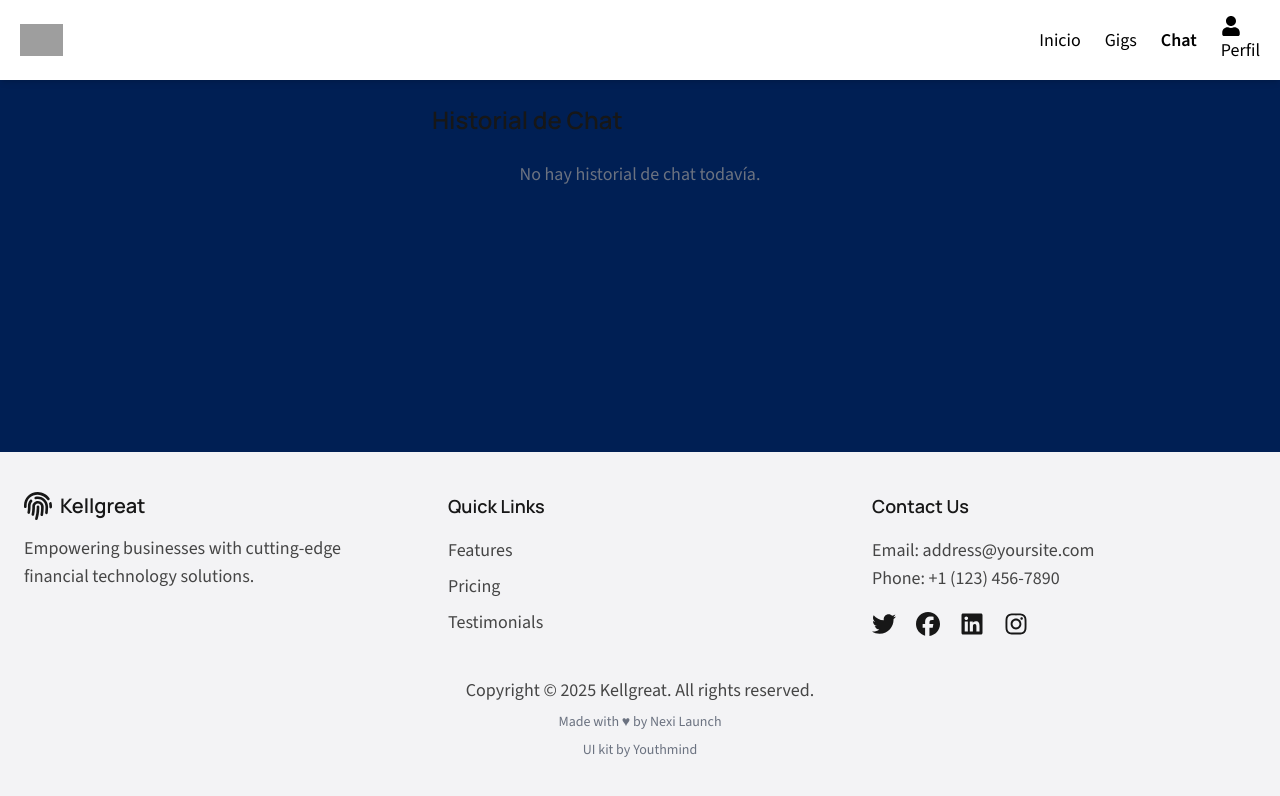
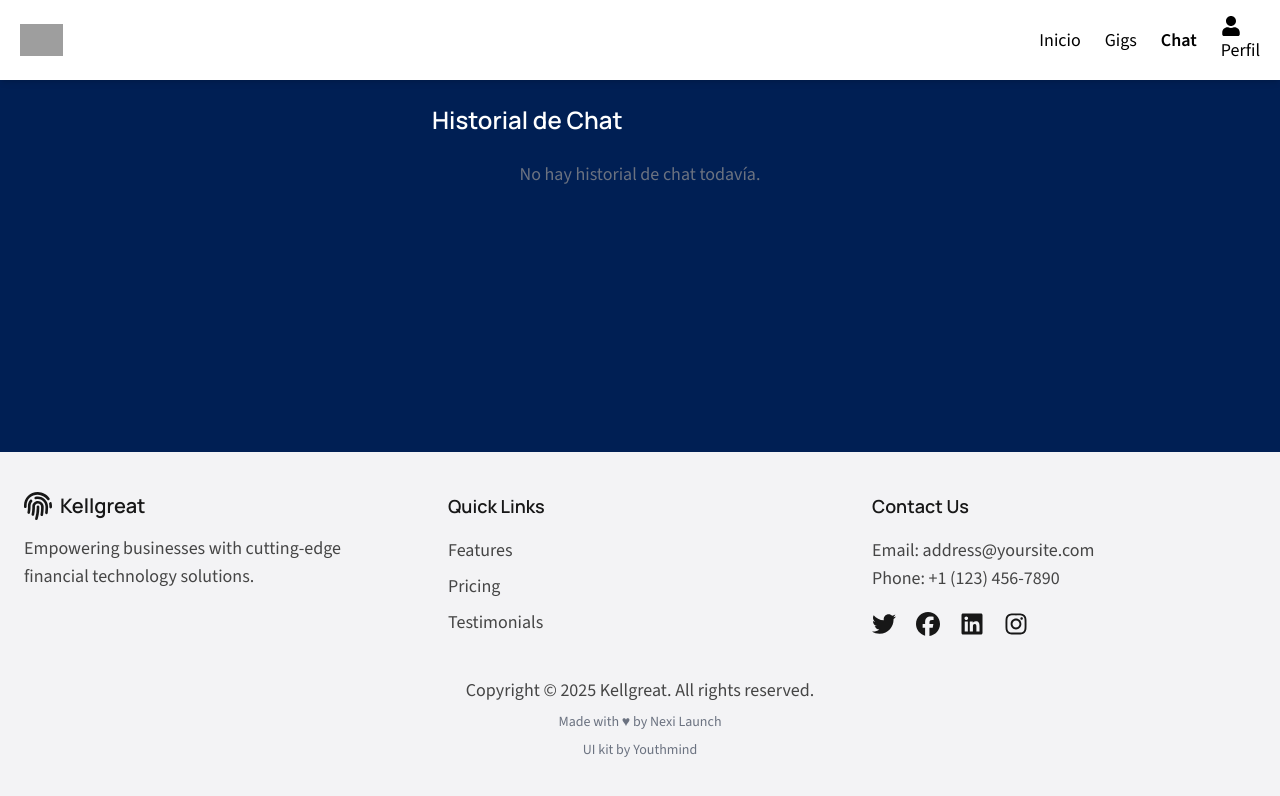
Before and after one commit to kelvingarciagarcia952-dotcom/finwise-saas-landing-page, a Next.js app: page /chat in a window 1280 px wide. Shown: the top 796 px of the page. Built offline with nearby package versions, Linux system fonts and the light colour scheme; grey boxes are pictures that could not be loaded.

Commit message:
Update layout.tsx

```diff
--- a/src/app/layout.tsx
+++ b/src/app/layout.tsx
@@ -54,8 +54,8 @@ export default function RootLayout({
         <Header />
 
         {/* Empuja el contenido justo debajo del header fijo
-            y aplica fondo azul marino */}
-        <main className="flex-grow pt-16 bg-navyBlue">
+            y aplica fondo azul marino con texto en blanco */}
+        <main className="flex-grow pt-16 bg-navyBlue text-white">
           {children}
         </main>
 
```
